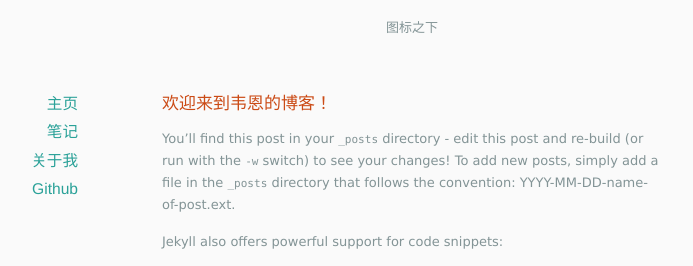
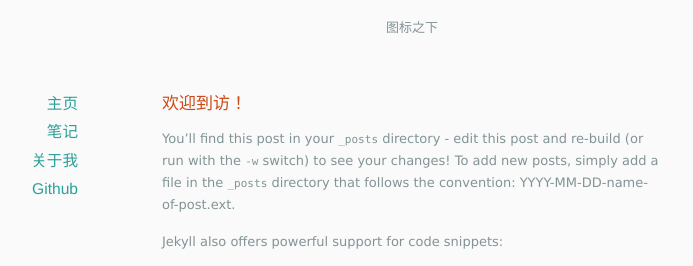
Before and after one commit to shshi/shishaohua.github.io, a Jekyll site: the page built from docs/_posts/2022-03-11-welcome_post.markdown, in a window 1280 px wide. Shown: the part 227-493 px from the top of the page, without its empty margins (228-921 px from the left). Built offline with Jekyll 4.4.1, drawn with Linux system fonts in a browser that asks for light colours; nearby versions of some CDN libraries.

Commit message:
Update 2022-03-11-welcome_post.markdown

```diff
--- a/docs/_posts/2022-03-11-welcome_post.markdown
+++ b/docs/_posts/2022-03-11-welcome_post.markdown
@@ -1,6 +1,6 @@
 ---
 layout: post
-title:  "欢迎来到韦恩的博客！"
+title:  "欢迎到访！"
 date:   2022-03-11 14:23:25
 categories: jekyll update
 ---
```
